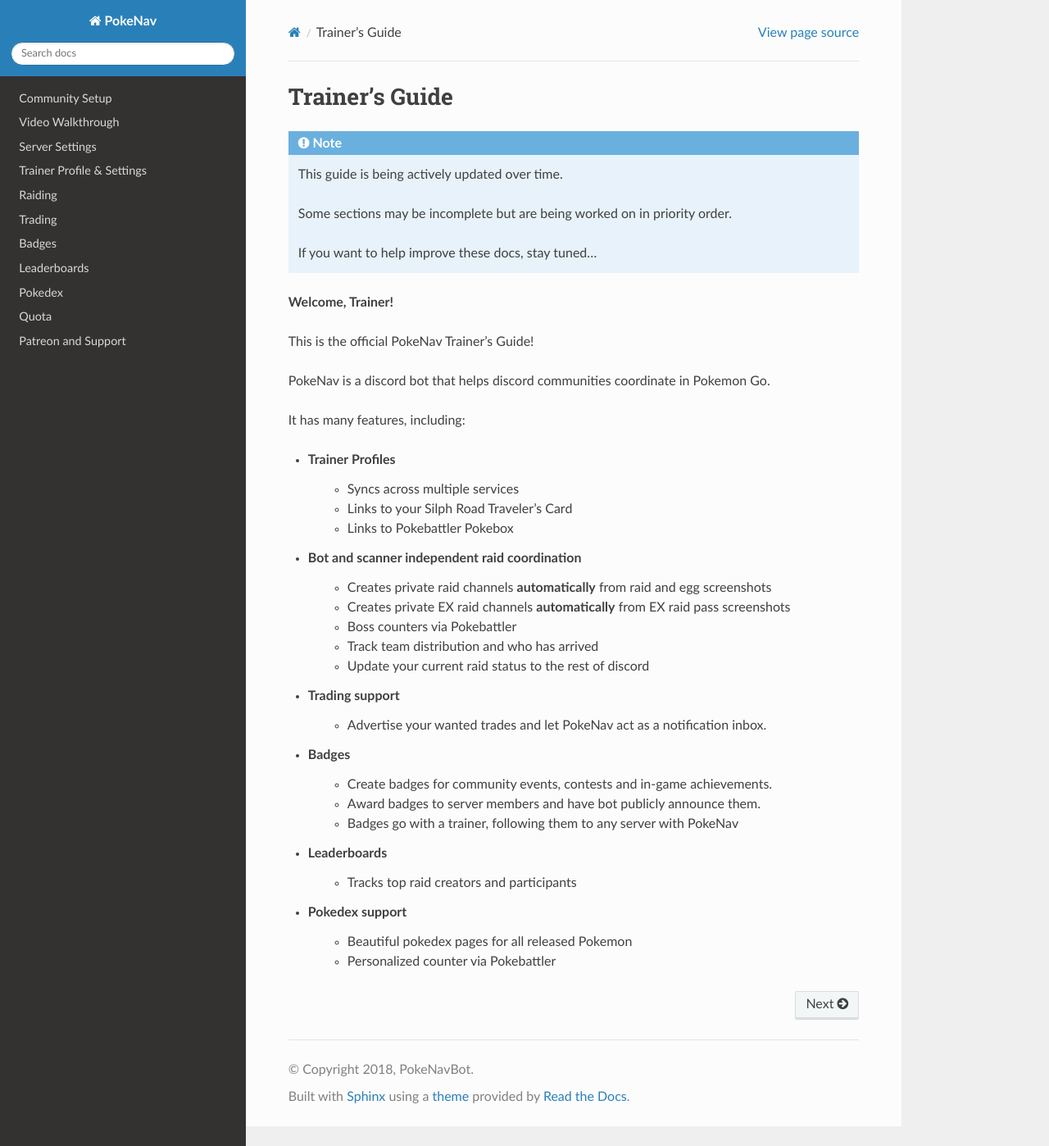
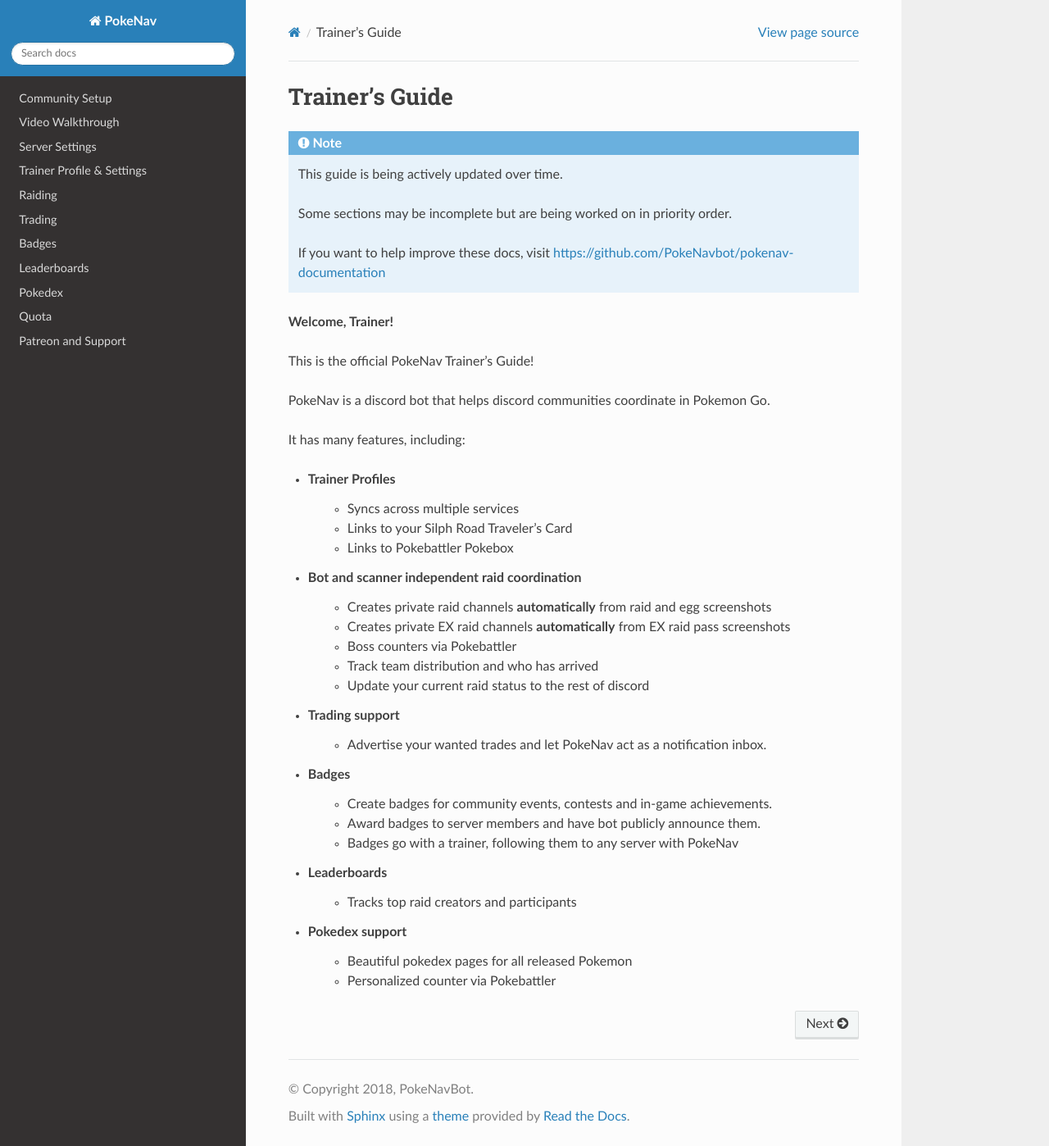
Before and after one commit to PokeNavBot/pokenav-documentation, a Sphinx documentation site: the page built from source/index.rst, in a window 1280 px wide and 1398 px high. Shown: the whole window at 82% size. Built offline with Sphinx 7.4.7 and the Read the Docs theme 2.0.0, drawn with Linux system fonts in a browser that asks for light colours; formulas are drawn with MathJax 3.

Commit message:
testing PR can't update prod

```diff
--- a/source/index.rst
+++ b/source/index.rst
@@ -12,7 +12,7 @@
 
     Some sections may be incomplete but are being worked on in priority order.
 
-    If you want to help improve these docs, stay tuned...
+    If you want to help improve these docs, visit https://github.com/PokeNavbot/pokenav-documentation
 
 
 **Welcome, Trainer!**
```
